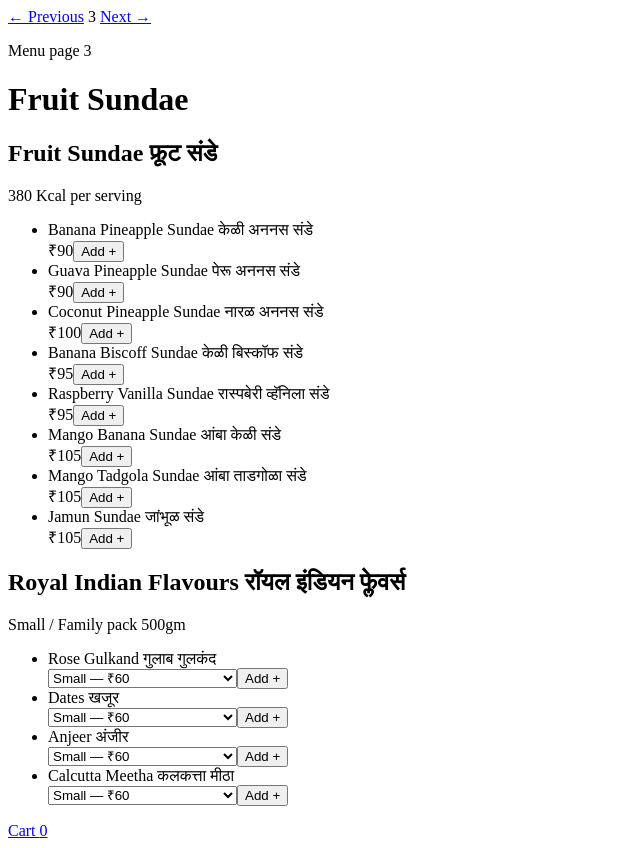
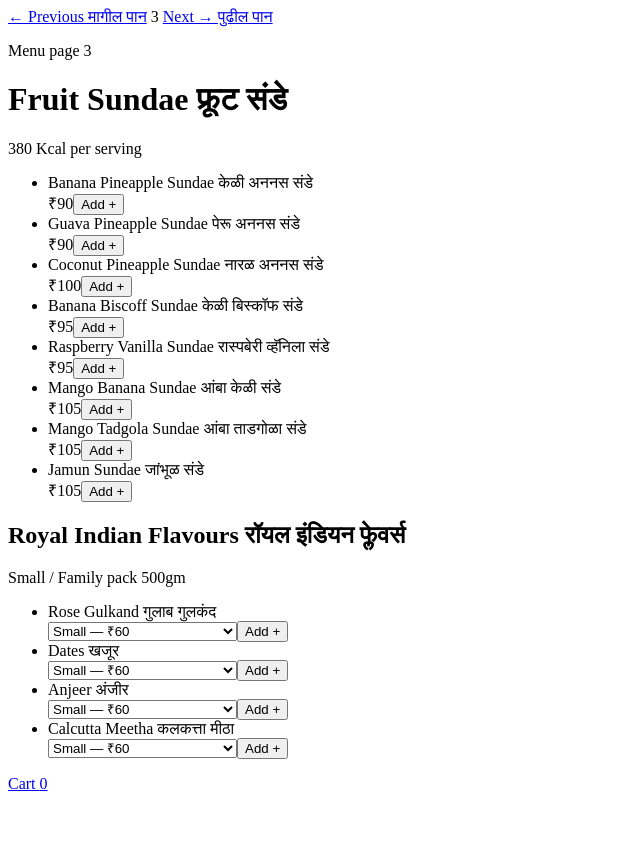
Before and after one commit to web-universe7/House_Of_Icecream_Atpadi, a plain HTML site: page menu-3.html in a window 1280 px wide. Shown: the whole page, without its empty margins (0-640 px from the left). After the commit the page ends 801 px from the top, so only its background shows below. Drawn offline with Linux system fonts and the light colour scheme; a web font is replaced by a local one.

Commit message:
Refactor menu-3.html with translations and structure
Updated HTML structure and added Marathi translations for navigation and menu items.

```diff
--- a/menu-3.html
+++ b/menu-3.html
@@ -13,17 +13,16 @@
 <body>
   <main class="catalog-document">
     <nav class="catalog-pagination catalog-page-nav" aria-label="Menu page navigation">
-      <a href="menu.html">← Previous</a>
+      <a href="menu.html">← Previous <span class="navigation-marathi" lang="mr">मागील पान</span></a>
       <span class="catalog-current" aria-current="page">3</span>
-      <a href="menu-4.html">Next →</a>
+      <a href="menu-4.html">Next → <span class="navigation-marathi" lang="mr">पुढील पान</span></a>
     </nav>
     <div class="catalog-sheet">
       <header class="catalog-title">
         <p class="catalog-kicker">Menu page 3</p>
-        <h1>Fruit Sundae</h1>
+        <h1 id="fruit-sundae-title">Fruit Sundae <span class="catalog-marathi" lang="mr">फ्रूट संडे</span></h1>
       </header>
       <section class="catalog-category" aria-labelledby="fruit-sundae-title">
-        <h2 id="fruit-sundae-title">Fruit Sundae <span class="catalog-marathi" lang="mr">फ्रूट संडे</span></h2>
         <p class="catalog-category-note">380 Kcal per serving</p>
         <ul class="catalog-list">
           <li class="catalog-row"><span class="catalog-name">Banana Pineapple Sundae <span class="catalog-marathi" lang="mr">केळी अननस संडे</span></span><span class="catalog-price">₹90</span></li>
```
